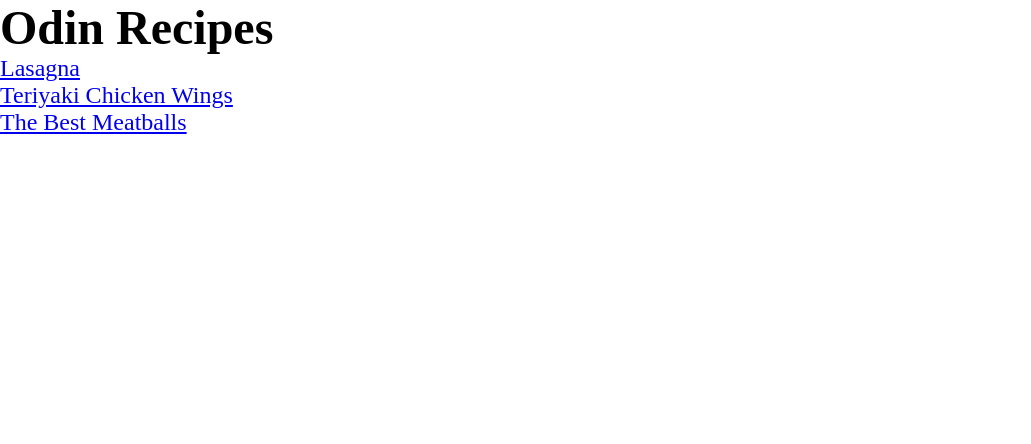
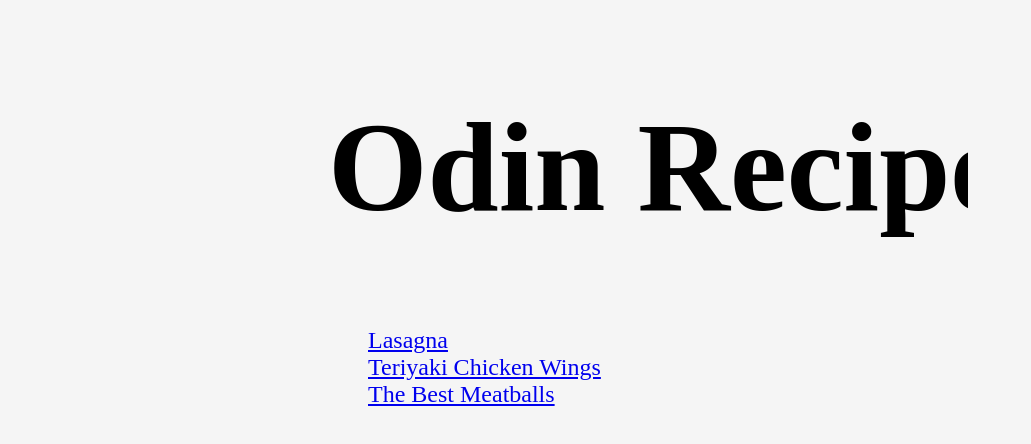
Before and after one commit to romek-krasnoperov/odin-recipes, a plain HTML site: page index.html in a window 1280 px wide. Shown: the whole page, without its empty margins (0-1031 px from the left). Drawn offline with Linux system fonts and the light colour scheme.

Commit message:
ready to go

```diff
--- a/index.html
+++ b/index.html
@@ -9,9 +9,11 @@
     <body>
         <div class="main_menu">
             <h1>Odin Recipes</h1>
-            <a href="./recipes/lasagna.html">Lasagna</a>
-            <a href="./recipes/chiken.html">Teriyaki Chicken Wings</a>
-            <a href="./recipes/meatballs.html">The Best Meatballs</a>
+            <ul>
+                <li><a href="./recipes/lasagna.html">Lasagna</a></li>
+                <li><a href="./recipes/chiken.html">Teriyaki Chicken Wings</a></li>
+                <li><a href="./recipes/meatballs.html">The Best Meatballs</a></li>
+            </ul>
         </div>
     </body>
 </html>
--- a/style.css
+++ b/style.css
@@ -1,12 +1,23 @@
 *{
     box-sizing: border-box;
-    margin:0;
-    padding:0;
+    width: 100vw;
+    overflow: hidden;
+    background-color:whitesmoke
 }
+
 
 .main_menu{
     font-size: 1.5rem;
+    margin: auto;
+    width: 50%;
+    padding: 0;
+
 }
+
+.main_menu>h1{
+    font-size: 8rem;
+}
+
 
 a{
     display: block;
```
